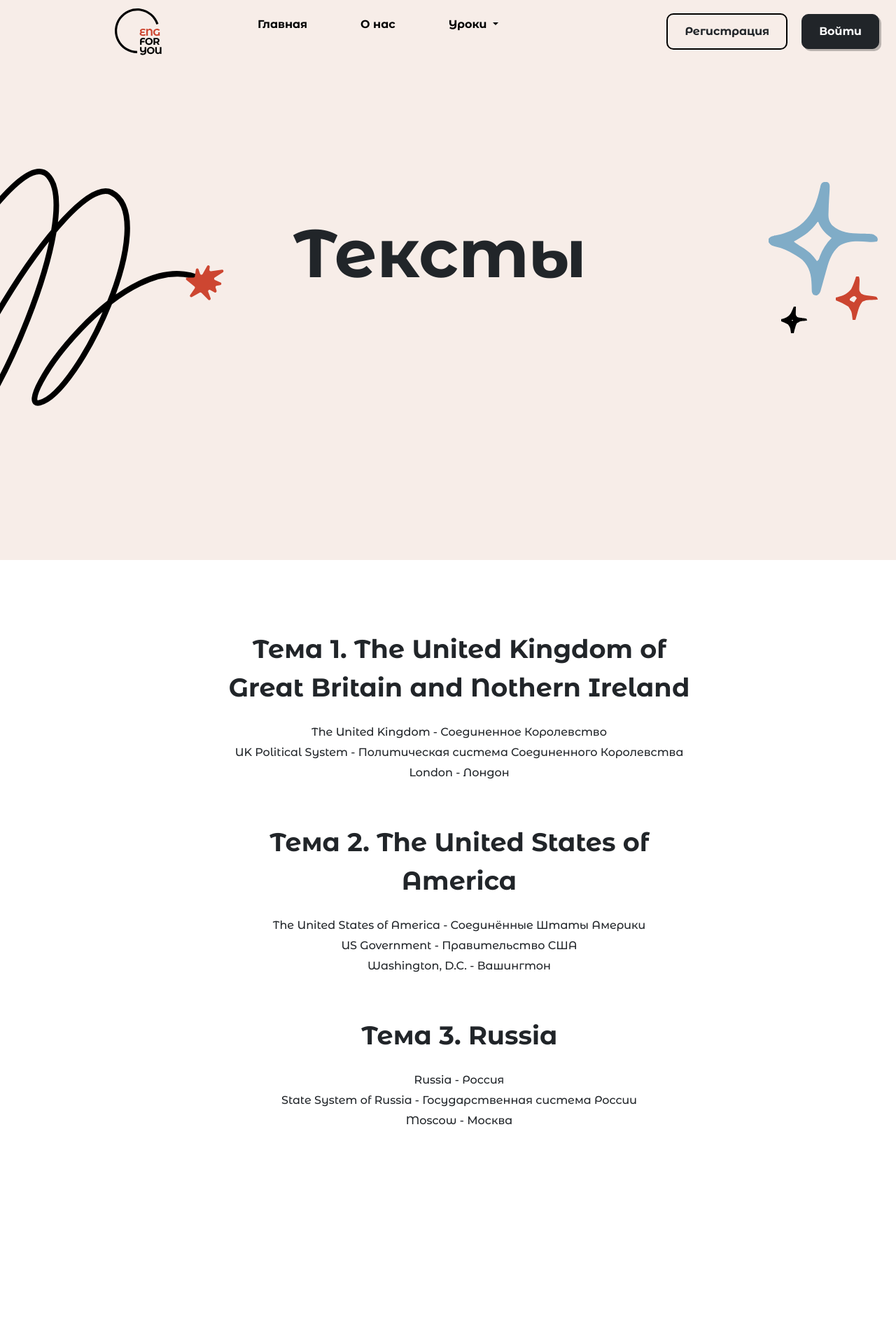
After one commit to a27lis/ulsu_project, a PHP site: page /topics.html in a window 1280 px wide. The commit adds this page. Shown: the top 1920 px of the page at 70% size. Run offline with PHP 8.4, Linux system fonts and the light colour scheme.

Commit message:
some new pages

```diff
--- a/src/css/style.css
+++ b/src/css/style.css
@@ -8,6 +8,18 @@
 .topics {
   height: 1456px;
   padding: 0px 140px 0px 140px;
+}
+.topics-list {
+  height: 1019px;
+  padding: 100px 140px 0px 140px;
+  display: flex;
+  justify-content: center;
+}
+.grammar {
+  height: 239px;
+  padding: 140px 140px 0px 140px;
+  display: flex;
+  justify-content: center;
 }
 
 .links {
@@ -342,3 +354,28 @@
   margin-left: -35px;
   margin-top: -12px;
 }
+
+.topic-info {
+  text-align: center;
+  margin-bottom: 60px;
+}
+
+.title-topic {
+  font-family: "Montserrat Alternates", sans-serif;
+  font-weight: 700;
+  font-size: 36.65px;
+  width: 686px;
+  margin-bottom: 24px;
+}
+
+.topic-el {
+  font-family: "Montserrat Alternates", sans-serif;
+  font-weight: 500;
+  font-size: 16px;
+  width: 686px;
+  margin-bottom: 5px;
+}
+
+.ul-topics {
+  list-style-type: none;
+}
--- /dev/null
+++ b/src/topics.html
@@ -0,0 +1,193 @@
+<!DOCTYPE html>
+<html lang="en">
+  <head>
+    <meta charset="UTF-8" />
+    <meta name="viewport" content="width=device-width, initial-scale=1.0" />
+    <title>Тексты</title>
+
+    <link
+      href="https://cdn.jsdelivr.net/npm/bootstrap@5.3.2/dist/css/bootstrap.min.css"
+      rel="stylesheet"
+      integrity="sha384-T3c6CoIi6uLrA9TneNEoa7RxnatzjcDSCmG1MXxSR1GAsXEV/Dwwykc2MPK8M2HN"
+      crossorigin="anonymous"
+    />
+    <link rel="stylesheet" href="css/style.css" />
+
+    <link rel="preconnect" href="https://fonts.googleapis.com" />
+    <link rel="preconnect" href="https://fonts.gstatic.com" crossorigin />
+    <link
+      href="https://fonts.googleapis.com/css2?family=Montserrat+Alternates:wght@500;700&display=swap"
+      rel="stylesheet"
+    />
+  </head>
+  <body>
+    <div class="header">
+      <div class="container">
+        <nav class="navbar navbar-expand-lg">
+          <div class="container-fluid">
+            <div class="logo">
+              <img src="img/logo.svg" alt="logo" />
+            </div>
+            <div class="collapse navbar-collapse" id="navbarSupportedContent">
+              <ul class="navbar-nav me-auto mb-2 mb-lg-0">
+                <li class="nav-item">
+                  <a class="nav-link active" aria-current="page" href="#"
+                    >Главная</a
+                  >
+                </li>
+                <li class="nav-item">
+                  <a class="nav-link footer-link" href="#">О нас</a>
+                </li>
+                <li class="nav-item dropdown">
+                  <a
+                    class="nav-link dropdown-toggle footer-link"
+                    href="#"
+                    role="button"
+                    data-bs-toggle="dropdown"
+                    aria-expanded="false"
+                  >
+                    Уроки
+                  </a>
+                  <ul class="dropdown-menu">
+                    <li><a class="dropdown-item" href="#">Тексты</a></li>
+                    <li><hr class="dropdown-divider" /></li>
+                    <li>
+                      <a class="dropdown-item" href="#">Грамматика</a>
+                    </li>
+                    <li><hr class="dropdown-divider" /></li>
+                    <li>
+                      <a class="dropdown-item" href="#">Времена</a>
+                    </li>
+                    <li><hr class="dropdown-divider" /></li>
+                    <li>
+                      <a class="dropdown-item" href="#">Говорение</a>
+                    </li>
+                    <li><hr class="dropdown-divider" /></li>
+                    <li>
+                      <a class="dropdown-item" href="#">Игра</a>
+                    </li>
+                    <li><hr class="dropdown-divider" /></li>
+                    <li>
+                      <a class="dropdown-item" href="#">Неправильные глаголы</a>
+                    </li>
+                  </ul>
+                </li>
+              </ul>
+            </div>
+
+            <div class="reg-btn">
+              <button type="button" class="btn btn-outline-dark">
+                Регистрация
+              </button>
+            </div>
+            <div class="sign-in-btn">
+              <button type="button" class="btn btn-dark btn-shadow">
+                Войти
+              </button>
+            </div>
+          </div>
+        </nav>
+      </div>
+
+      <div class="brand">
+        <div class="row">
+          <div class="col">
+            <img src="img/shape-swirl.svg" alt="" />
+          </div>
+          <div class="col abs">
+            <div class="col">
+              <div class="pro">Тексты</div>
+            </div>
+          </div>
+          <div class="col-3 on-pages">
+            <div class="stars">
+              <img src="img/shape-stars.svg" alt="" />
+            </div>
+          </div>
+        </div>
+      </div>
+    </div>
+
+    <div class="topics-list">
+      <ul class="ul-topics">
+        <li>
+          <div class="topic-info">
+            <div class="title-topic">
+              Тема 1. The United Kingdom of Great Britain and Nothern Ireland
+            </div>
+            <div class="topic-el">
+              The United Kingdom - Соединенное Королевство
+            </div>
+            <div class="topic-el">
+              UK Political System - Политическая система Соединенного
+              Королевства
+            </div>
+            <div class="topic-el">London - Лондон</div>
+          </div>
+        </li>
+        <li>
+          <div class="topic-info">
+            <div class="title-topic">Тема 2. The United States of America</div>
+            <div class="topic-el">
+              The United States of America - Соединённые Штаты Америки
+            </div>
+            <div class="topic-el">US Government - Правительство США</div>
+            <div class="topic-el">Washington, D.C. - Вашингтон</div>
+          </div>
+        </li>
+        <li>
+          <div class="topic-info">
+            <div class="title-topic">Тема 3. Russia</div>
+            <div class="topic-el">Russia - Россия</div>
+            <div class="topic-el">
+              State System of Russia - Государственная система России
+            </div>
+            <div class="topic-el">Moscow - Москва</div>
+          </div>
+        </li>
+      </ul>
+    </div>
+    <div class="scribble" style="margin-top: 122px">
+      <img src="img/scribble-red.svg" alt="scribble" />
+    </div>
+    <div class="footer">
+      <div class="row">
+        <div class="col">
+          <div class="logo">
+            <img src="img/footer-logo.svg" alt="" />
+          </div>
+        </div>
+
+        <div class="col-2">
+          <ul class="nav flex-column">
+            <li class="nav-item">
+              <a href="#" class="footer-link p-0">О нас</a>
+            </li>
+            <li class="nav-item">
+              <a href="#" class="footer-link coloured p-0">Грамматика</a>
+            </li>
+            <li class="nav-item">
+              <a href="#" class="footer-link p-0">Аудирование</a>
+            </li>
+          </ul>
+        </div>
+
+        <div class="col-2">
+          <ul class="nav flex-column">
+            <li class="nav-item">
+              <a href="#" class="footer-link coloured p-0">Тексты</a>
+            </li>
+            <li class="nav-item">
+              <a href="#" class="footer-link p-0">Времена</a>
+            </li>
+            <li class="nav-item">
+              <a href="#" class="footer-link coloured p-0">Игра</a>
+            </li>
+          </ul>
+        </div>
+      </div>
+      <hr style="margin-top: 160px" />
+      <img src="img/terms.svg" alt="" />
+    </div>
+  </body>
+</html>
```
Also changed, not shown: src/game.html (added, +155 -0 lines), src/grammar.html (added, +164 -0 lines).
